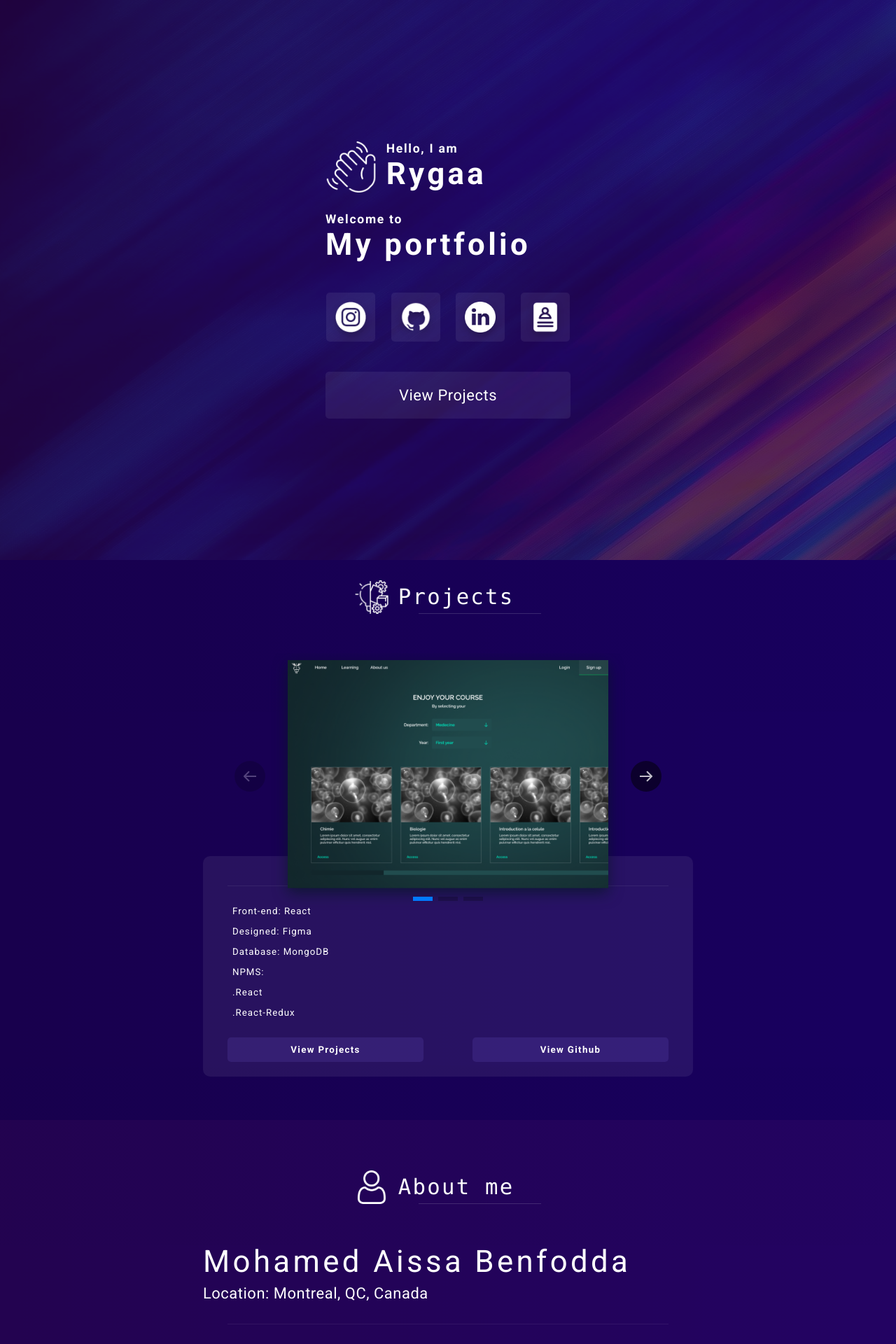
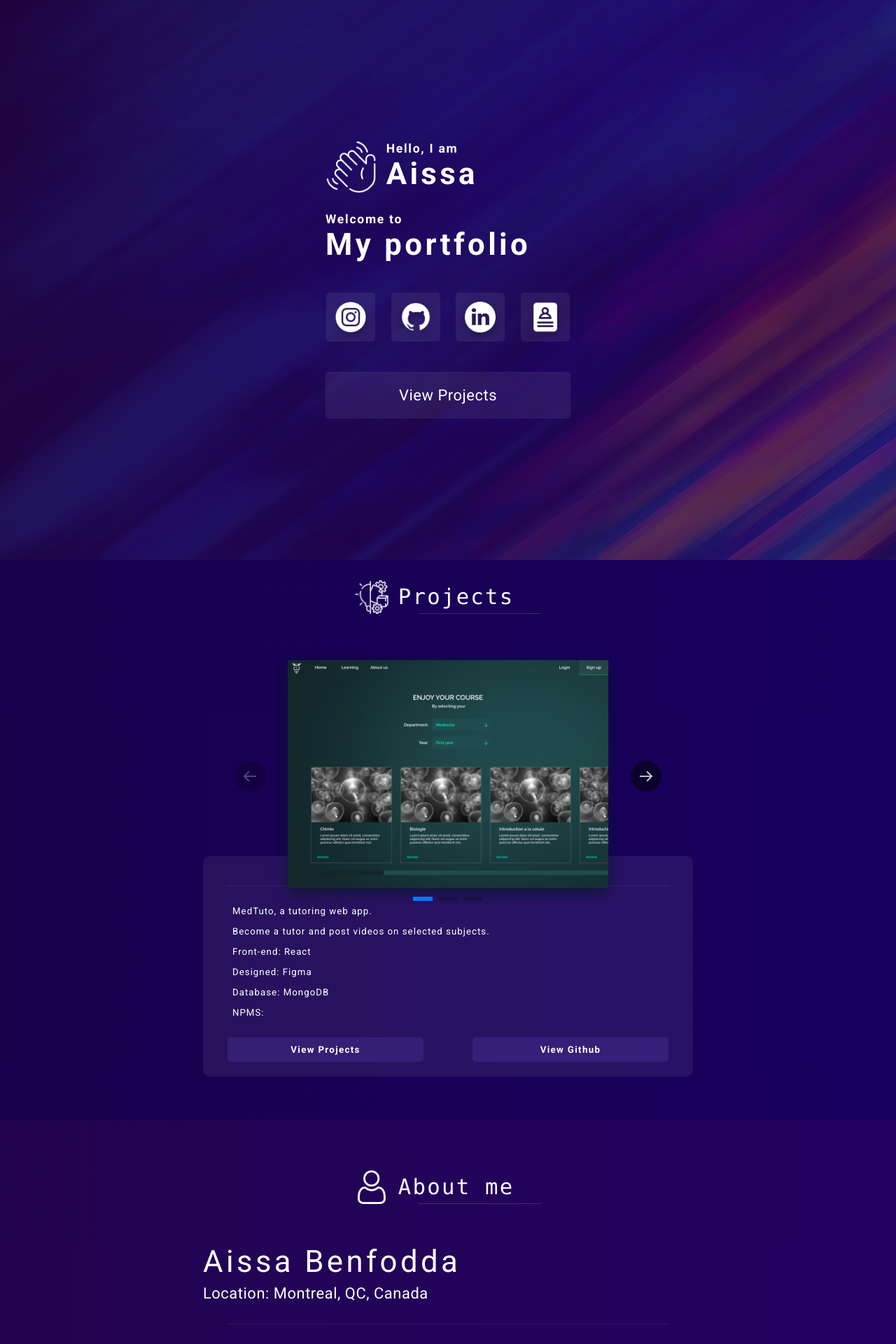
Before and after one commit to Rygaa/portfolioV2, a React (Create React App) app: page / in a window 1280 px wide. Shown: the top 1920 px of the page at 70% size. Built offline with nearby package versions, Linux system fonts and the light colour scheme.

Commit message:
modify text

```diff
--- a/src/pages/AboutMe.js
+++ b/src/pages/AboutMe.js
@@ -184,7 +184,7 @@ const AboutMe = (props) => {
             variants={boxVarients}
         >
             <Title title={'About me'} image={aboutMeTitle}></Title>
-            <p>Mohamed Aissa Benfodda</p>
+            <p>Aissa Benfodda</p>
             <p>Location: Montreal, QC, Canada</p>
             <div className={classes['line']}></div>
             <p>I am a full-stack web-developer. I was <br />
--- a/src/pages/Dashboard.js
+++ b/src/pages/Dashboard.js
@@ -75,7 +75,7 @@ const Dashboard = (props) => {
             <div>
                 <div>
                     <img src={hand}></img>
-                    <div><p>Hello, I am</p><p>Rygaa</p></div>
+                    <div><p>Hello, I am</p><p>Aissa</p></div>
                 </div>
                 <div>
                     <p>Welcome to</p>
@@ -99,7 +99,7 @@ const Dashboard = (props) => {
                 </div>
 
                 <div className={classes['social-button']}>
-                    <a href="https://docs.google.com/document/d/e/2PACX-1vQpyqo9btNfOGfALAqI9BQqzuSxP6cw0wLpX-RfpqXJ3sswVZYviYCu-GCj_hSJ9t5cBjqJrMKUYw_o/pub" target="_blank"></a>
+                    <a href="https://docdro.id/skk2a9m" target="_blank"></a>
                     <img src={cv}></img>
                 </div>
             </div>
--- a/src/pages/Projects.jsx
+++ b/src/pages/Projects.jsx
@@ -28,6 +28,8 @@ const medtuto = {
     website: 'https://medtuto.com/',
     github: 'https://github.com/Rygaa/medtuto-react-frontend',
     usedTech: [
+        'MedTuto, a tutoring web app.',
+        'Become a tutor and post videos on selected subjects.',
         'Front-end: React',
         'Designed: Figma',
         'Database: MongoDB',
@@ -51,6 +53,8 @@ const maktaba = {
     website: 'https://molahada.com/login',
     github: 'https://github.com/Rygaa/molahada-frontend-reactjs',
     usedTech: [
+        'Molahada, a chat room web app.',
+        'Stock information and search them by tags.',
         'Front-end: React',
         'Designed: Figma',
         'Database: PostgreSQL',
@@ -74,6 +78,8 @@ const hanasu = {
     website: 'https://hanasu.me/Login',
     github: 'https://github.com/Rygaa/hanasu-react-frontend',
     usedTech: [
+        'Hanasu, a chat room web app.',
+        'Real-time massaging using Socket.IO.',
         'Front-end: React',
         'Designed: Figma',
         'Database: MongoDB',
```
Also changed, not shown: 1 other file (tests, documents, lock files or other folders).
